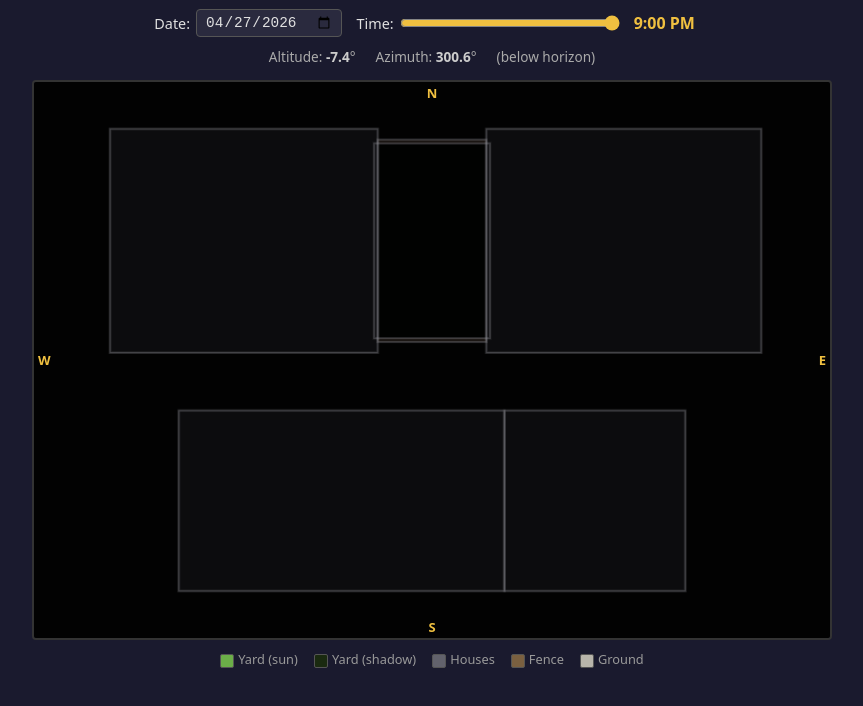
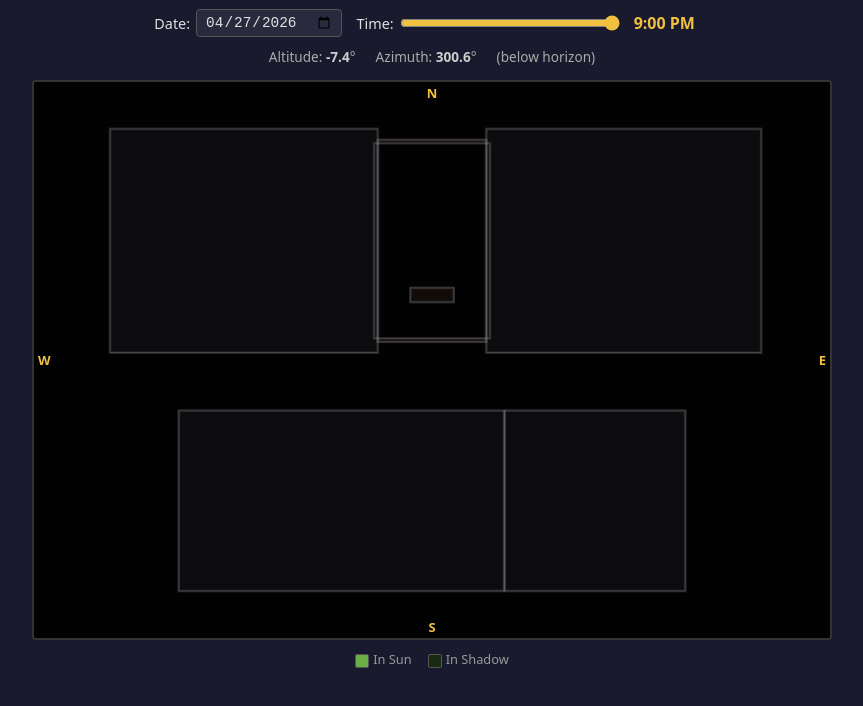
Before and after one commit to SivanMehta/sunlight-simulator, a website: page index.html in a window 1280 px wide. Shown: the part 58-764 px from the top of the page, without its empty margins (208-1071 px from the left). Drawn offline with Linux system fonts and the light colour scheme.

Commit message:
add the table
Co-authored-by: Sivan Mehta <sivanmehta2@gmail.com>

```diff
--- a/fragment.glsl
+++ b/fragment.glsl
@@ -7,7 +7,7 @@ uniform vec2 u_sMin, u_sMax, u_yMin, u_yMax;
 uniform vec3 u_sun;
 uniform float u_alt, u_px;
 
-const int N = 8;
+const int N = 9;
 uniform vec3 u_bMin[N], u_bMax[N];
 
 bool inBox2D(vec2 p, vec3 mn, vec3 mx) {
--- a/index.html
+++ b/index.html
@@ -33,11 +33,8 @@
 </div>
 
 <div id="legend">
-  <span><span class="swatch" style="background:#6bae48"></span>Yard (sun)</span>
-  <span><span class="swatch" style="background:#1a2a10"></span>Yard (shadow)</span>
-  <span><span class="swatch" style="background:#62626c"></span>Houses</span>
-  <span><span class="swatch" style="background:#7a6040"></span>Fence</span>
-  <span><span class="swatch" style="background:#b8b5ab"></span>Ground</span>
+  <span><span class="swatch" style="background:#6bae48"></span>In Sun</span>
+  <span><span class="swatch" style="background:#1a2a10"></span>In Shadow</span>
 </div>
 
 <script src="shader.js"></script>
--- a/shader.js
+++ b/shader.js
@@ -21,6 +21,7 @@ const BOXES = [
   [ -7.5,  13.5, 0,   7.5, 14.0,  6],   // 5: fence north
   [ -8.0, -13.5, 0,  -7.5, 13.5,  6],   // 6: fence west
   [  7.5, -13.5, 0,   8.0, 13.5,  6],   // 7: fence east
+  [ -3.0, -8.5,  0,   3.0, -6.5,  3],   // 8: table 6'×2' h=3'
 ];
 const N_BOXES = BOXES.length;
 
```
